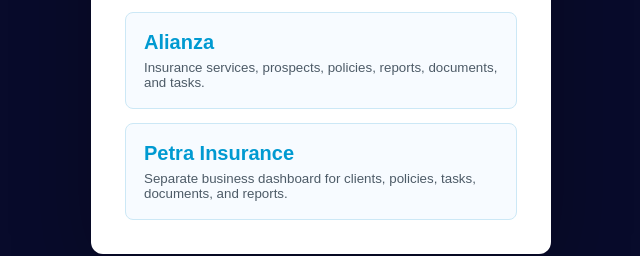
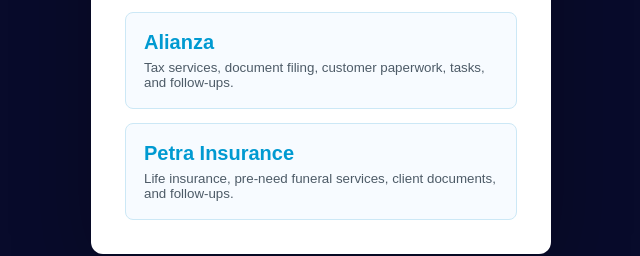
Before and after one commit to nellinger96/alma-business-hub, a React (Vite) app: page / in a window 1280 px wide. Both pictures are taken after a click on the button "Demo Login". Shown: the part 388-644 px from the top of the page, without its empty margins (319-959 px from the left). Built offline with nearby package versions, Linux system fonts and the light colour scheme.

Commit message:
Update dashboards for Petra and Alianza services

```diff
--- a/src/features/businesses/BusinessSelectPage.tsx
+++ b/src/features/businesses/BusinessSelectPage.tsx
@@ -18,12 +18,12 @@
 
           <button onClick={() => onSelect('Alianza')}>
             <strong>Alianza</strong>
-            <span>Insurance services, prospects, policies, reports, documents, and tasks.</span>
+            <span>Tax services, document filing, customer paperwork, tasks, and follow-ups.</span>
           </button>
 
           <button onClick={() => onSelect('Petra Insurance')}>
             <strong>Petra Insurance</strong>
-            <span>Separate business dashboard for clients, policies, tasks, documents, and reports.</span>
+            <span>Life insurance, pre-need funeral services, client documents, and follow-ups.</span>
           </button>
         </div>
       </div>
--- a/src/features/dashboard/DashboardPage.tsx
+++ b/src/features/dashboard/DashboardPage.tsx
@@ -1,17 +1,12 @@
 import {
   HeartPulse,
-  Building2,
-  Bike,
-  Car,
-  Home,
-  FileBadge,
-  FilePlus,
-  Waves,
   Landmark,
+  FileText,
   ClipboardList,
   FolderOpen,
-  FileText,
-  CheckCircle2
+  CheckCircle2,
+  ShieldCheck,
+  FileCheck2
 } from 'lucide-react'
 import { useState } from 'react'
 import { Tabs } from '../../components/ui/Tabs'
@@ -25,56 +20,97 @@
 
   const tabs = [
     { id: 'overview', label: 'Overview' },
-    { id: 'prospects', label: 'Prospects' },
-    { id: 'policies', label: 'Policies / Files' },
+    { id: 'clients', label: activeBusiness === 'Petra Insurance' ? 'Clients' : 'Customers' },
+    { id: 'services', label: 'Services' },
     { id: 'tasks', label: 'Tasks' },
     { id: 'documents', label: 'Documents' }
   ]
 
-  const categories = [
-    { label: 'Life & Health', icon: HeartPulse },
-    { label: 'Commercial', icon: Building2 },
-    { label: 'Motorcycle', icon: Bike },
-    { label: 'Auto', icon: Car },
-    { label: 'Home', icon: Home },
-    { label: 'Registration Services', icon: FileBadge },
-    { label: 'Miscellaneous', icon: FilePlus },
-    { label: 'Recreational', icon: Waves },
-    { label: 'Income Tax', icon: Landmark }
+  const isPetra = activeBusiness === 'Petra Insurance'
+
+  const services = isPetra
+    ? [
+        {
+          label: 'Life Insurance',
+          description: 'Manage life insurance leads, clients, policies, documents, and follow-ups.',
+          icon: HeartPulse
+        },
+        {
+          label: 'Pre-Need Funeral Services',
+          description: 'Track funeral planning clients, service details, documents, and appointment follow-ups.',
+          icon: ShieldCheck
+        }
+      ]
+    : [
+        {
+          label: 'Tax Services',
+          description: 'Manage tax customers, filing status, required documents, and follow-ups.',
+          icon: Landmark
+        },
+        {
+          label: 'Document Filing',
+          description: 'Track document preparation, customer paperwork, filing progress, and completion status.',
+          icon: FileCheck2
+        }
       ]
 
-  const leads = [
+  const rows = isPetra
+    ? [
         {
-      id: '1365543',
-      name: 'Julia Avila',
-      phone: '(949) 736-0275',
-      lob: '',
-      createdBy: 'Giancarlo J Ahumada',
-      date: '10/20/2025'
+          id: 'P-1001',
+          name: 'Maria Gonzalez',
+          phone: '(714) 555-1822',
+          service: 'Life Insurance',
+          createdBy: 'Alma Mora',
+          status: 'Needs Follow-up',
+          date: '06/23/2026'
         },
         {
-      id: '1340287',
-      name: 'Miguel Luna',
-      phone: '(714) 781-9362',
-      lob: 'Life',
-      createdBy: 'Giancarlo J Ahumada',
-      date: '08/14/2025'
+          id: 'P-1002',
+          name: 'Jose Ramirez',
+          phone: '(909) 555-4410',
+          service: 'Pre-Need Funeral Services',
+          createdBy: 'Petra Team',
+          status: 'Documents Pending',
+          date: '06/23/2026'
         },
         {
-      id: '1338674',
-      name: 'Angela Maria Quinonez Ortega',
-      phone: '(714) 335-5401',
-      lob: '',
-      createdBy: 'Carolina Medina',
-      date: '08/09/2025'
+          id: 'P-1003',
+          name: 'Ana Martinez',
+          phone: '(951) 555-9033',
+          service: 'Life Insurance',
+          createdBy: 'Alma Mora',
+          status: 'Quote Review',
+          date: '06/22/2026'
+        }
+      ]
+    : [
+        {
+          id: 'A-2001',
+          name: 'Luis Hernandez',
+          phone: '(714) 555-2290',
+          service: 'Tax Services',
+          createdBy: 'Alianza Team',
+          status: 'Missing W-2',
+          date: '06/23/2026'
         },
         {
-      id: '1338673',
-      name: 'Raul Ortega Mejia',
-      phone: '(714) 335-5401',
-      lob: '',
-      createdBy: 'Carolina Medina',
-      date: '08/09/2025'
+          id: 'A-2002',
+          name: 'Carmen Lopez',
+          phone: '(909) 555-7001',
+          service: 'Document Filing',
+          createdBy: 'Alianza Team',
+          status: 'In Progress',
+          date: '06/23/2026'
+        },
+        {
+          id: 'A-2003',
+          name: 'Miguel Torres',
+          phone: '(951) 555-1188',
+          service: 'Tax Services',
+          createdBy: 'Alma Mora',
+          status: 'Ready to File',
+          date: '06/22/2026'
         }
       ]
 
@@ -82,23 +118,28 @@
     <div>
       <div className="page-heading">
         <h1>{activeBusiness} Dashboard</h1>
-        <p>Quick access to prospects, policies, files, reports, tasks, and follow-ups.</p>
+        <p>
+          {isPetra
+            ? 'Manage life insurance clients, pre-need funeral service clients, documents, and follow-ups.'
+            : 'Manage tax customers, document filing customers, paperwork, tasks, and follow-ups.'}
+        </p>
       </div>
 
       <Tabs tabs={tabs} activeTab={activeTab} onChange={setActiveTab} />
 
       {activeTab === 'overview' && (
         <>
-          <section className="category-row">
-            {categories.map((category) => {
-              const Icon = category.icon
+          <section className="service-row">
+            {services.map((service) => {
+              const Icon = service.icon
 
               return (
-                <button className="category-card" key={category.label}>
+                <button className="service-card" key={service.label}>
                   <div className="category-icon">
                     <Icon size={34} />
                   </div>
-                  <span>{category.label}</span>
+                  <span>{service.label}</span>
+                  <p>{service.description}</p>
                 </button>
               )
             })}
@@ -106,73 +147,71 @@
 
           <section className="dashboard-stat-grid">
             <div className="dashboard-stat-card">
-              <UserIconFallback />
-              <span>Prospects</span>
-              <strong>42</strong>
+              <FileText />
+              <span>{isPetra ? 'Active Clients' : 'Active Customers'}</span>
+              <strong>{isPetra ? '82' : '126'}</strong>
             </div>
 
             <div className="dashboard-stat-card">
               <FolderOpen />
-              <span>Open Policies</span>
-              <strong>18</strong>
+              <span>Open Files</span>
+              <strong>{isPetra ? '18' : '31'}</strong>
             </div>
 
             <div className="dashboard-stat-card">
               <ClipboardList />
               <span>Tasks Due</span>
-              <strong>9</strong>
+              <strong>{isPetra ? '10' : '14'}</strong>
             </div>
 
             <div className="dashboard-stat-card">
-              <FileText />
-              <span>Documents</span>
-              <strong>73</strong>
+              <FileCheck2 />
+              <span>Pending Documents</span>
+              <strong>{isPetra ? '4' : '9'}</strong>
             </div>
           </section>
         </>
       )}
 
-      {activeTab === 'prospects' && (
+      {activeTab === 'clients' && (
         <section className="split-panels">
           <div className="empty-panel">
-            <h3>Suspenses</h3>
+            <h3>Follow-ups</h3>
             <div className="mini-list">
-              <p>3 follow-ups due today</p>
-              <p>2 missing documents</p>
-              <p>1 quote waiting approval</p>
+              <p>{isPetra ? '2 life insurance follow-ups' : '4 tax filing follow-ups'}</p>
+              <p>{isPetra ? '1 pre-need appointment pending' : '3 document filing customers pending'}</p>
+              <p>{isPetra ? '4 documents waiting review' : '9 documents missing'}</p>
             </div>
           </div>
 
           <div className="table-panel">
-            <h3>Leads/Prospects to Date</h3>
+            <h3>{isPetra ? 'Clients to Date' : 'Customers to Date'}</h3>
 
             <div className="table-scroll">
               <table>
                 <thead>
                   <tr>
-                    <th>Customer Prospect Name</th>
-                    <th>Phone Number Mobile 1</th>
-                    <th>Email</th>
-                    <th>Referral Name / Source</th>
-                    <th>LOB</th>
+                    <th>ID / Name</th>
+                    <th>Phone</th>
+                    <th>Service</th>
+                    <th>Status</th>
                     <th>Created by</th>
                     <th>Creation Date</th>
                   </tr>
                 </thead>
                 <tbody>
-                  {leads.map((lead) => (
-                    <tr key={lead.id}>
+                  {rows.map((row) => (
+                    <tr key={row.id}>
                       <td>
-                        <strong>{lead.id}</strong>
+                        <strong>{row.id}</strong>
                         <br />
-                        {lead.name}
+                        {row.name}
                       </td>
-                      <td>{lead.phone}</td>
-                      <td></td>
-                      <td></td>
-                      <td>{lead.lob}</td>
-                      <td>{lead.createdBy}</td>
-                      <td>{lead.date}</td>
+                      <td>{row.phone}</td>
+                      <td>{row.service}</td>
+                      <td>{row.status}</td>
+                      <td>{row.createdBy}</td>
+                      <td>{row.date}</td>
                     </tr>
                   ))}
                 </tbody>
@@ -182,22 +221,39 @@
         </section>
       )}
 
-      {activeTab === 'policies' && (
+      {activeTab === 'services' && (
         <section className="quick-card-grid">
-          {['Auto Policy', 'Home Policy', 'Commercial Policy', 'Life Policy', 'Health Policy', 'Registration Services'].map((item) => (
-            <div className="quick-card" key={item}>
-              <FolderOpen size={38} />
-              <h3>{item}</h3>
-              <p>Create, update, or review files for {activeBusiness}.</p>
+          {services.map((service) => {
+            const Icon = service.icon
+
+            return (
+              <div className="quick-card" key={service.label}>
+                <Icon size={38} />
+                <h3>{service.label}</h3>
+                <p>{service.description}</p>
                 <button className="teal-button">Open</button>
               </div>
-          ))}
+            )
+          })}
         </section>
       )}
 
       {activeTab === 'tasks' && (
         <section className="task-list">
-          {['Call Julia Avila about missing document', 'Review Miguel Luna policy file', 'Assign quote follow-up to Carolina', 'Check pending home policy application'].map((task) => (
+          {(isPetra
+            ? [
+                'Call Maria Gonzalez about life insurance quote',
+                'Review Jose Ramirez pre-need service documents',
+                'Schedule follow-up appointment for Ana Martinez',
+                'Check pending beneficiary information'
+              ]
+            : [
+                'Request missing W-2 from Luis Hernandez',
+                'Review Carmen Lopez document filing packet',
+                'Confirm Miguel Torres tax filing status',
+                'Upload completed document filing receipt'
+              ]
+          ).map((task) => (
             <div className="task-item" key={task}>
               <CheckCircle2 />
               <div>
@@ -212,7 +268,10 @@
 
       {activeTab === 'documents' && (
         <section className="quick-card-grid">
-          {['Driver License', 'Policy PDF', 'Signed Application', 'Proof of Address', 'Payment Receipt', 'Client Notes'].map((doc) => (
+          {(isPetra
+            ? ['Application', 'Beneficiary Info', 'Policy PDF', 'ID Document', 'Payment Receipt', 'Client Notes']
+            : ['W-2', '1099', 'ID Document', 'Tax Return Draft', 'Filing Receipt', 'Customer Notes']
+          ).map((doc) => (
             <div className="quick-card" key={doc}>
               <FileText size={38} />
               <h3>{doc}</h3>
@@ -225,7 +284,3 @@
     </div>
   )
 }
-
-function UserIconFallback() {
-  return <HeartPulse />
-}
```
Also changed, not shown: src/styles/globals.css (+49 -0 lines). Lines whose indentation alone changed are shown as unchanged.
